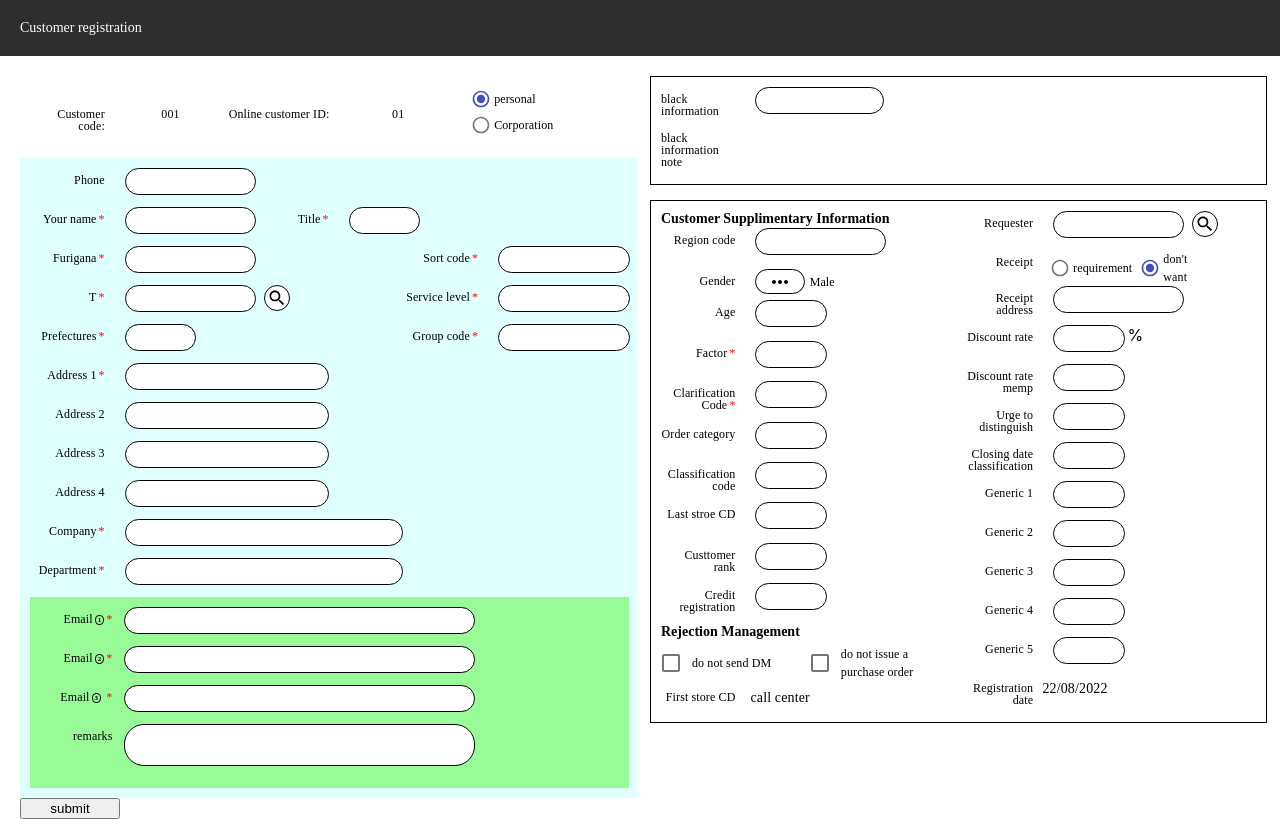
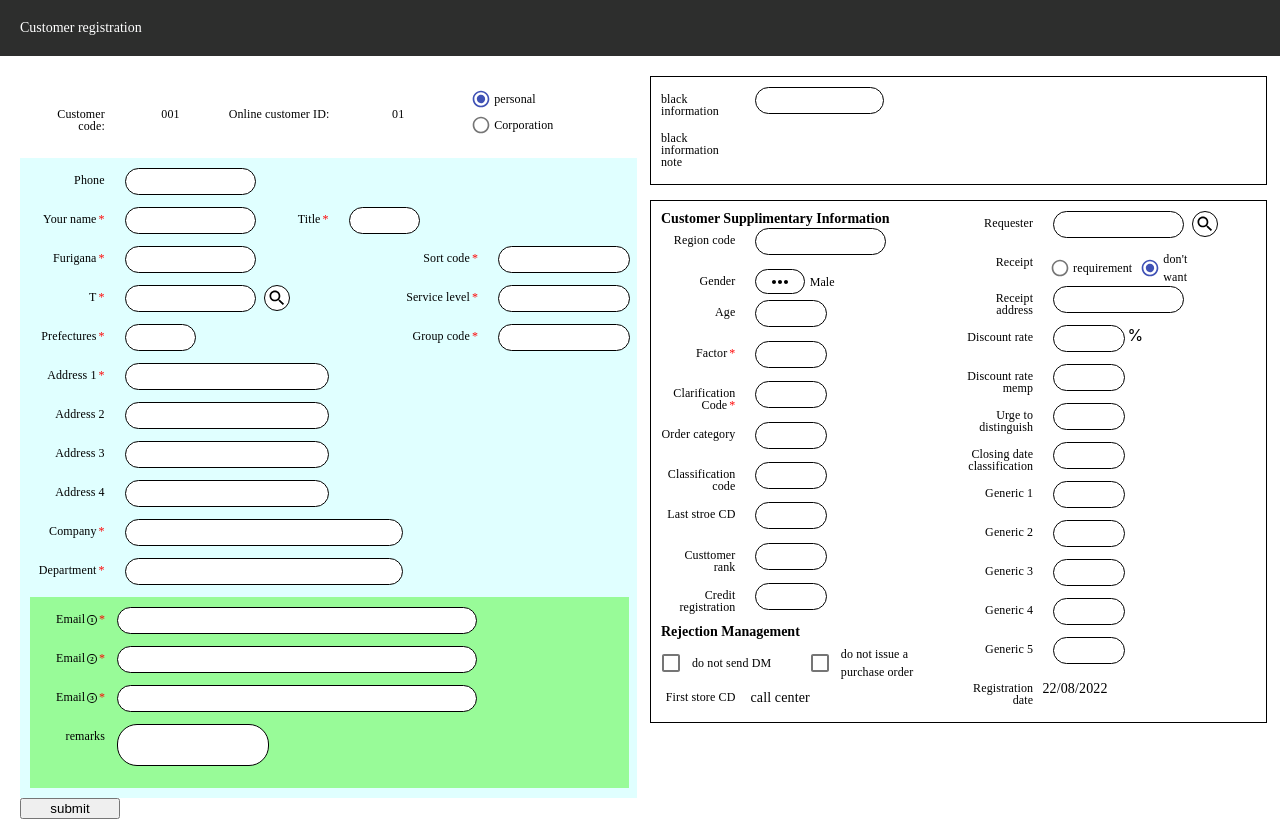
Before and after one commit to ShakhawatHossain13/typescript_employee_mgt, a React (Create React App) app in the folder context_api_customer_registration_form/: page / in a window 1280 px wide. Built offline with nearby package versions, Linux system fonts and the light colour scheme.

Commit message:
Inputbox width props send

```diff
--- a/context_api_customer_registration_form/src/components/Customer/CustomerBasicInfo/index.tsx
+++ b/context_api_customer_registration_form/src/components/Customer/CustomerBasicInfo/index.tsx
@@ -6,6 +6,7 @@ import FormLabel from '@material-ui/core/FormLabel';
 import { Customer } from '../../../model';
 import { CustomerContext } from "../../contexts/CustomerContext";
 import TextFieldBasic from "../../Elements/TextFieldBasic";
+import CCInput from "../../Elements/CCInput";
 
 const useStyles = makeStyles({
     formInputLabel: {
--- a/context_api_customer_registration_form/src/components/Customer/CustomerContact/index.tsx
+++ b/context_api_customer_registration_form/src/components/Customer/CustomerContact/index.tsx
@@ -4,36 +4,28 @@ import { TextField} from "@material-ui/core";
 import FormLabel from '@material-ui/core/FormLabel';
 import { Customer } from '../../../model';
 import { CustomerContext } from "../../contexts/CustomerContext";
+import CCEmailInput from "../../Elements/CCEmailInput";
 
 const useStyles = makeStyles({
   formInput: {
-      width: "97%",
       backgroundColor:"palegreen",
       margin: "0 auto",
       padding: "10px",
       gridColumn: "1/9",
-      display: "grid",
-      gridTemplateColumns:"repeat(8, 1fr)",
+      width:"97%",
+    },
+    formInputWrapper:{
+      width:"100%",
     },
     formInputLabel: {
       fontFamily: "'Times New Roman', Times, serif",
-      padding: "6px 0",
       textAlign: "right",
       fontSize: "12px",
       color: "#000",
+      display: "inline-block",
+      width:"65px",
     },
-    formInputLabelOne: {
-      gridColumn: "1",
-    },
-    start:{
-      // gridRowStart:"4",
-    },
-    formInputLabelTwo: {
-      gridColumn: "3",
-    },
-    formInputLabelFour: {
-      gridColumn: "5",
-    },
+
     formInputBox: {
       fontFamily: "'Times New Roman', Times, serif",
       border: '1px solid #000',
@@ -50,28 +42,7 @@ const useStyles = makeStyles({
         padding: "0 7px",
       },
     },
-    formInputBoxOne: {
-      gridColumn: "2 / 7",
-     },
-    formInputBoxTwo: {
-      gridColumn: "2 / 6",
-    },
-    formInputBoxFour: {
-      gridColumn: "6",
-    },
-    formInputBoxEmailNo:{
-      border: "1px solid #000",
-      borderRadius: "50%",
-      fontSize: "7px",
-      fontWeight: "bold",
-      padding: "0 2px",
-      verticalAlign: "middle",
-      marginLeft: "2px",
-    },
-    formInputRequired:{
-      color: "#ff0000",
-      marginLeft: "2px"
-    },
+
    }
   );
 
@@ -96,55 +67,54 @@ const classes = useStyles();
     return(
         <React.Fragment>
           <div className={classes.formInput}>
-              <FormLabel  className={`${classes.formInputLabel} ${classes.formInputLabelOne} ${classes.start}`}>Email
-              <span className={classes.formInputBoxEmailNo}>1</span>
-              <span className={classes.formInputRequired}>*</span>
-              </FormLabel>
-              <TextField
+              <CCEmailInput
                     name="email"
                     id= "email"
-                  className={`${classes.formInputBox} ${classes.formInputBoxOne}`}
-                  onChange= {handleFormChange}
-                  helperText={error.email}
-                  error={Boolean(error.email)}
-    	            InputProps={{ disableUnderline: true, style: { fontSize: '12px' , padding: '0' }}}
+                    text="Email"
+                    no="1"
+                    inputBoxWidth="60%"
+                    value={customer?.email}
+                    error={error?.email}
+                    RequiredFieldText = {"*"}
+                    handleFormChange={handleFormChange}
+                  />
+                <CCEmailInput
+                    name="email1"
+                    id= "email1"
+                    text="Email"
+                    no="2"
+                    inputBoxWidth="60%"
+                    value={customer?.email1}
+                    error={error?.email1}
+                    RequiredFieldText = {"*"}
+                    handleFormChange={handleFormChange}
                   />
 
-              <FormLabel  className={`${classes.formInputLabel} ${classes.formInputLabelOne} ${classes.start}`}>Email
-              <span className={classes.formInputBoxEmailNo}>2</span>
-              <span className={classes.formInputRequired}>*</span>
-              </FormLabel>
-              <TextField
-                  name="email1"
-                  id= "email1"
-                  className={`${classes.formInputBox} ${classes.formInputBoxOne}`}
-                  onChange= {handleFormChange}
-                  helperText={error.email1}
-                  error={Boolean(error.email1)}
-                  InputProps={{ disableUnderline: true, style: { fontSize: '12px' , padding: '0' }}}
-              />
-              <FormLabel  className={`${classes.formInputLabel} ${classes.formInputLabelOne} ${classes.start}`}>Email<span className={classes.formInputBoxEmailNo}>3</span>  <span className={classes.formInputRequired}>*</span></FormLabel>
-              <TextField
+                <CCEmailInput
                     name="email2"
                     id= "email2"
-                  className={`${classes.formInputBox} ${classes.formInputBoxOne}`}
-                  onChange= {handleFormChange}
-                  helperText={error.email2}
-                  error={Boolean(error.email2)}
-    	            InputProps={{ disableUnderline: true, style: { fontSize: '12px' , padding: '0' }}}
+                    text="Email"
+                    no="3"
+                    inputBoxWidth="60%"
+                    value={customer?.email2}
+                    error={error?.email2}
+                    RequiredFieldText = {"*"}
+                    handleFormChange={handleFormChange}
                   />
-              <FormLabel  className={`${classes.formInputLabel} ${classes.formInputLabelOne} ${classes.start}`}>remarks</FormLabel>
+                <div className={classes.formInputWrapper}>
+                  <FormLabel  className={`${classes.formInputLabel}`}>remarks</FormLabel>
                   <TextField
                       name="remarks"
                       id= "remarks"
                       multiline
-                  className={`${classes.formInputBox} ${classes.formInputBoxOne}`}
+                      className={`${classes.formInputBox}`}
                       onChange={handleFormChange}
                       helperText={error.remarks}
                       style={{height: "40px"}}
                       error={Boolean(error.remarks)}
-                  InputProps={{ disableUnderline: true, style: { fontSize: '12px' , padding: '2px'}}}
+                      InputProps={{ disableUnderline: true, style: { fontSize: '12px' }}}
                   />
+                  </div>
             </div>
         </React.Fragment>
     )
--- /dev/null
+++ b/context_api_customer_registration_form/src/components/Elements/CCEmailInput.tsx
@@ -0,0 +1,94 @@
+import React from "react" ;
+import { makeStyles} from "@material-ui/core";
+import { TextField } from "@material-ui/core";
+import { SearchOutlined } from '@material-ui/icons';
+import FormLabel from '@material-ui/core/FormLabel';
+
+
+const useStyles = makeStyles({
+
+      formInputWrapper:{
+        width:"100%",
+      },
+      formInputLabel: {
+        fontFamily: "'Times New Roman', Times, serif",
+        textAlign: "right",
+        fontSize: "12px",
+        color: "#000",
+        display: "inline-block",
+        width:"65px",
+      },
+
+      formInputBox: {
+        fontFamily: "'Times New Roman', Times, serif",
+        border: '1px solid #000',
+        marginLeft: "12px",
+        borderRadius: '20px',
+        padding: "0 5px",
+        marginBottom: "12px",
+        height:"25px",
+        fontSize: "12px",
+        backgroundColor: "#fff",
+        "& .MuiFormHelperText-root": {
+          marginTop: "-6px",
+          fontSize:"11px",
+          padding: "0 7px",
+        },
+      },
+
+      formInputBoxEmailNo:{
+        border: "1px solid #000",
+        borderRadius: "50%",
+        fontSize: "7px",
+        fontWeight: "bold",
+        padding: "0 2px",
+        verticalAlign: "middle",
+        marginLeft: "2px",
+      },
+      formInputRequired:{
+        color: "#ff0000",
+        marginLeft: "2px"
+      },
+     }
+    );
+
+
+type CCEmailInputProps ={
+    name:string;
+    id:string;
+    text:string;
+    no: string,
+    inputBoxWidth: string,
+    value: string;
+    error: string;
+    RequiredFieldText: string
+    handleFormChange: (event: React.ChangeEvent<HTMLInputElement>) => any;
+    // material ui -
+    // extend
+  };
+
+const CCEmailInput:React.FC<CCEmailInputProps>=({name, id, text, no,inputBoxWidth, value, error, RequiredFieldText, handleFormChange})=>{
+    const classes = useStyles();
+    return(
+        <React.Fragment>
+            <div className={classes.formInputWrapper}>
+                <FormLabel  className={`${classes.formInputLabel}`} >{text}
+                <span className={classes.formInputBoxEmailNo}>{no}</span>
+                <span className={classes.formInputRequired}>{RequiredFieldText}</span>
+                </FormLabel>
+                <TextField
+                    name={name}
+                    id= {id}
+                    value={value}
+                    className={`${classes.formInputBox}`}
+                    onChange= {handleFormChange}
+                    helperText={error}
+                    error={Boolean(error)}
+                    style={{width: inputBoxWidth}}
+                    InputProps={{ disableUnderline: true, style: { fontSize: '12px',}}}
+                />
+            </div>
+        </React.Fragment>
+    )
+}
+export default CCEmailInput;
```
Also changed, not shown: context_api_customer_registration_form/src/components/Elements/CCInput.tsx (added, +90 -0 lines). Lines whose indentation alone changed are shown as unchanged.
